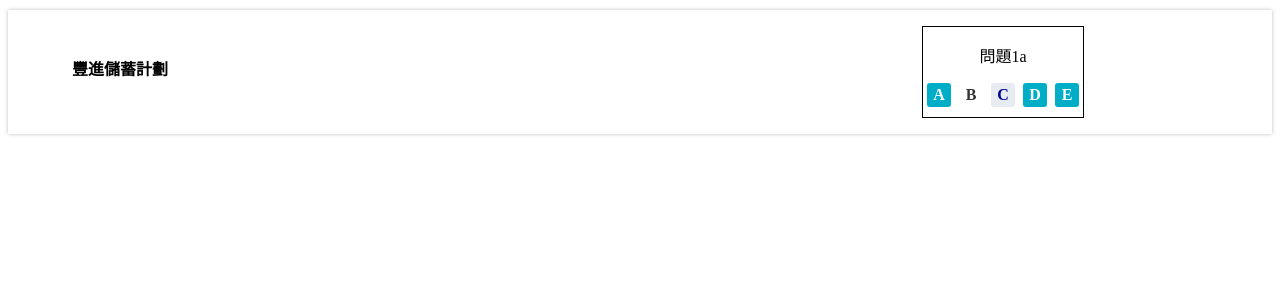
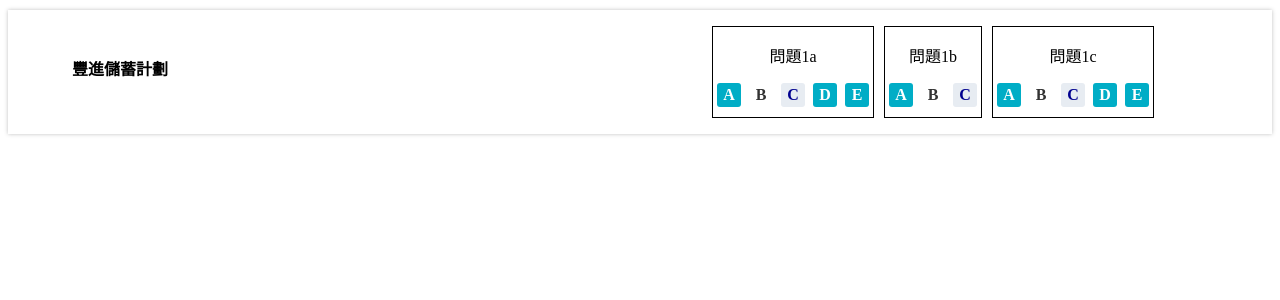
Before and after one commit to cyrilokidi/MindForce-Task, a React (Create React App) app: page / in a window 1280 px wide. Shown: the top 300 px of the page. Built offline with nearby package versions, Linux system fonts and the light colour scheme.

Commit message:
Update product mapping result item

```diff
--- a/src/App.js
+++ b/src/App.js
@@ -18,6 +18,26 @@ export default function App() {
             <b className="product-category-answer active-answer">E</b>
           </div>
         </div>
+
+        <div className="product-category-item">
+          <p>問題1b</p>
+          <div className="product-category-answer-container">
+            <b className="product-category-answer active-answer">A</b>
+            <b className="product-category-answer default-answer">B</b>
+            <b className="product-category-answer inactive-answer">C</b>
+          </div>
+        </div>
+
+        <div className="product-category-item">
+          <p>問題1c</p>
+          <div className="product-category-answer-container">
+            <b className="product-category-answer active-answer">A</b>
+            <b className="product-category-answer default-answer">B</b>
+            <b className="product-category-answer inactive-answer">C</b>
+            <b className="product-category-answer active-answer">D</b>
+            <b className="product-category-answer active-answer">E</b>
+          </div>
+        </div>
       </div>
     </div>
   );
```
